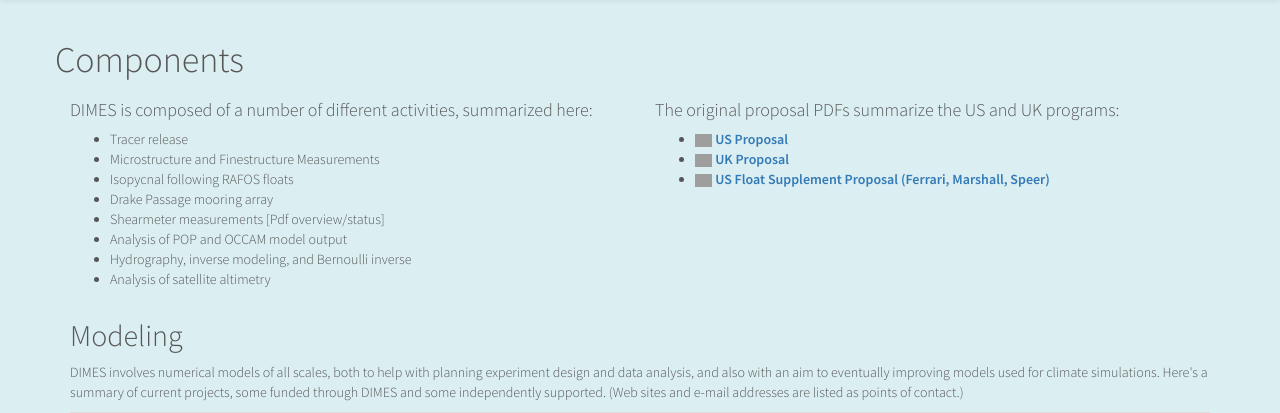
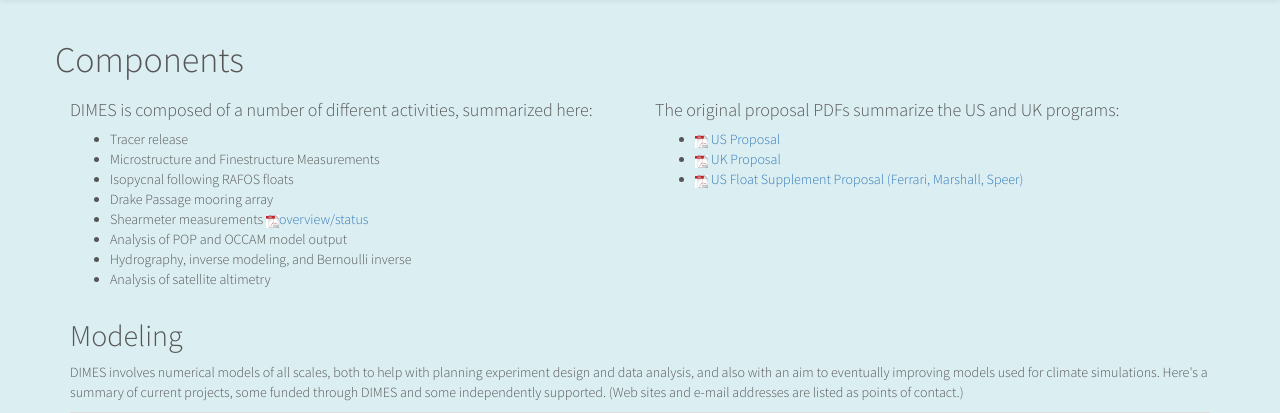
Before and after one commit to cchdo/dimes-2014, a Django app: page /components in a window 1280 px wide. Shown: the part 186-599 px from the top of the page. Run offline with Django 3.2, Linux system fonts and the light colour scheme; some libraries are stand-ins or nearby versions; grey boxes are pictures that could not be loaded.

Commit message:
Added PDFS and changed relevant links.

```diff
--- a/dimes/templates/components.html
+++ b/dimes/templates/components.html
@@ -9,7 +9,7 @@
       <li>Microstructure and Finestructure Measurements</li>
       <li>Isopycnal following RAFOS floats</li>
       <li>Drake Passage mooring array</li>
-      <li>Shearmeter measurements [Pdf overview/status]</li>
+      <li>Shearmeter measurements <a href="/static/components/DIMES_Shearmeter_Summary.pdf"><img height="13" src="/static/images/logos/pdf.jpg">overview/status</a></li>
       <li>Analysis of POP and OCCAM model output</li>
       <li>Hydrography, inverse modeling, and Bernoulli inverse</li>
       <li>Analysis of satellite altimetry</li>
@@ -18,9 +18,9 @@
   <div class="col-md-6">
     <h4>The original proposal PDFs summarize the US and UK programs:</h4>
     <ul>
-      <li><a href="documents/dimes_us.pdf"><b><img alt="Pdf" height="13" src="http://dimes.ucsd.edu/images/pdf.jpg?1283984069"> US Proposal</b></a></li>
-      <li><a href="documents/dimes_uk.pdf"><b><img alt="Pdf" height="13" src="http://dimes.ucsd.edu/images/pdf.jpg?1283984069"> UK Proposal</b></a></li>
-      <li><a href="documents/Ferrarietal.pdf"><b><img alt="Pdf" height="13" src="http://dimes.ucsd.edu/images/pdf.jpg?1283984069"> US Float Supplement Proposal (Ferrari, Marshall, Speer)</b></a></li>
+      <li><a href="/static/components/dimes_us.pdf"><img height="13" src="/static/images/logos/pdf.jpg"> US Proposal</a></li>
+      <li><a href="/static/components/dimes_uk.pdf"><img height="13" src="/static/images/logos/pdf.jpg"> UK Proposal</a></li>
+      <li><a href="/static/components/Ferrarietal.pdf"><img height="13" src="/static/images/logos/pdf.jpg"> US Float Supplement Proposal (Ferrari, Marshall, Speer)</a></li>
     </ul>
   </div>
 </div>
```
Also changed, not shown: dimes/templates/publications.html (+7 -7 lines), dimes/static/images/logos/pdf.jpg (added).
